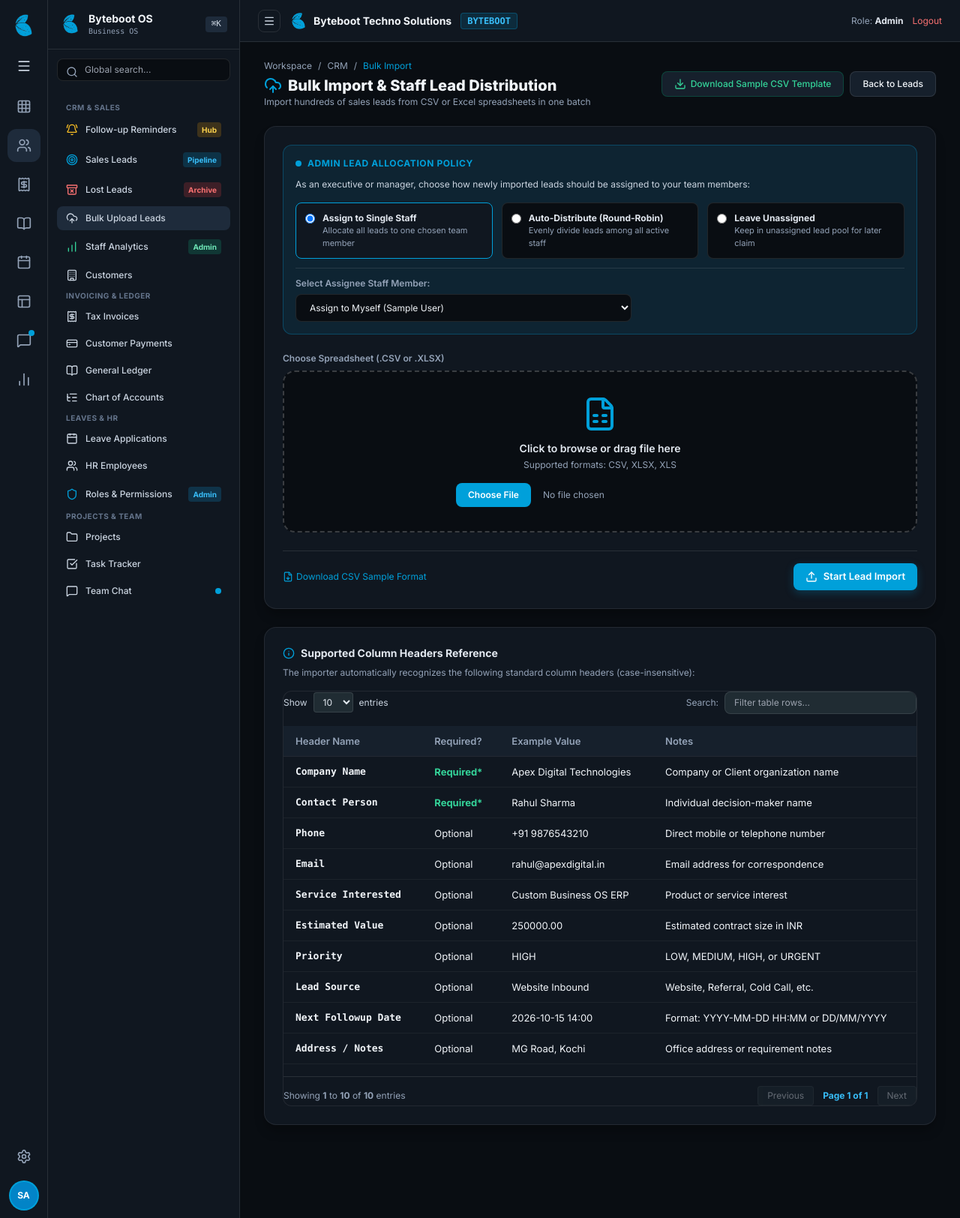
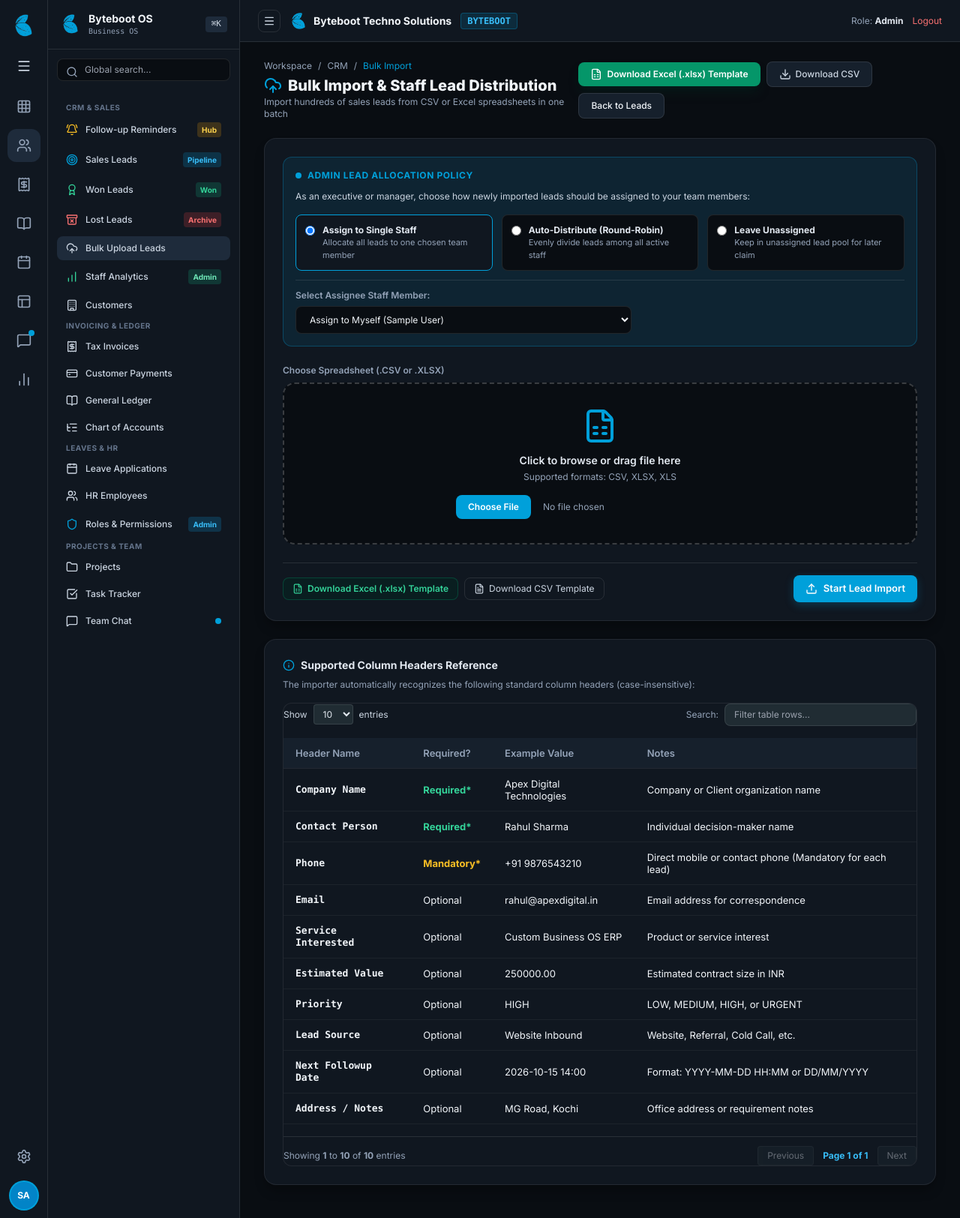
Before and after one commit to pramodthundathil/byteboot_day, a Django app: page /crm/leads/bulk-upload/ in a window 1280 px wide. Shown: the whole page at 75% size. Run offline with Django 5.2, Linux system fonts and the light colour scheme; the visitor is signed in with stand-in values (Sample User, id 1); data comes from the database, SQL or seed files in the repository; data that the repository does not hold is empty; some libraries are stand-ins or nearby versions.

Commit message:
update on CRM section

```diff
--- a/crm/templates/crm/lead_bulk_upload.html
+++ b/crm/templates/crm/lead_bulk_upload.html
@@ -14,10 +14,14 @@
             </h1>
             <p class="text-xs text-slate-400">Import hundreds of sales leads from CSV or Excel spreadsheets in one batch</p>
         </div>
-        <div class="flex items-center gap-2">
-            <a href="{% url 'crm:lead_template_download' %}" class="btn-secondary flex items-center gap-1.5 text-xs text-emerald-400 border-emerald-800/60 hover:bg-emerald-950/40">
+        <div class="flex flex-wrap items-center gap-2">
+            <a href="{% url 'crm:lead_template_excel_download' %}" class="btn-primary flex items-center gap-1.5 text-xs bg-emerald-600 hover:bg-emerald-500 text-white border-0 shadow-lg shadow-emerald-950/40">
+                <i data-lucide="file-spreadsheet" class="w-4 h-4"></i>
+                Download Excel (.xlsx) Template
+            </a>
+            <a href="{% url 'crm:lead_template_download' %}" class="btn-secondary flex items-center gap-1.5 text-xs text-slate-300 hover:text-white">
                 <i data-lucide="download" class="w-4 h-4"></i>
-                Download Sample CSV Template
+                Download CSV
             </a>
             <a href="{% url 'crm:lead_list' %}" class="btn-secondary text-xs">
                 Back to Leads
@@ -105,11 +109,17 @@
             </div>
         </div>
 
-        <div class="flex justify-between items-center pt-4 border-t border-white/10">
-            <a href="{% url 'crm:lead_template_download' %}" class="text-xs text-[#00a0da] hover:underline flex items-center gap-1">
-                <i data-lucide="file-down" class="w-3.5 h-3.5"></i>
-                Download CSV Sample Format
-            </a>
+        <div class="flex flex-col sm:flex-row justify-between items-start sm:items-center gap-3 pt-4 border-t border-white/10">
+            <div class="flex flex-wrap items-center gap-2">
+                <a href="{% url 'crm:lead_template_excel_download' %}" class="text-xs text-emerald-400 hover:text-emerald-300 font-semibold flex items-center gap-1.5 bg-emerald-950/40 px-3 py-1.5 rounded-lg border border-emerald-800/60 transition">
+                    <i data-lucide="file-spreadsheet" class="w-3.5 h-3.5"></i>
+                    Download Excel (.xlsx) Template
+                </a>
+                <a href="{% url 'crm:lead_template_download' %}" class="text-xs text-slate-300 hover:text-white flex items-center gap-1.5 px-3 py-1.5 rounded-lg border border-white/10 hover:border-white/20 transition">
+                    <i data-lucide="file-text" class="w-3.5 h-3.5"></i>
+                    Download CSV Template
+                </a>
+            </div>
             <button type="submit" class="btn-primary flex items-center gap-2">
                 <i data-lucide="upload" class="w-4 h-4"></i>
                 Start Lead Import
@@ -150,9 +160,9 @@
                     </tr>
                     <tr>
                         <td class="font-mono text-[#00a0da] font-bold">Phone</td>
-                        <td>Optional</td>
+                        <td><span class="text-amber-400 font-bold">Mandatory*</span></td>
                         <td>+91 9876543210</td>
-                        <td>Direct mobile or telephone number</td>
+                        <td>Direct mobile or contact phone (Mandatory for each lead)</td>
                     </tr>
                     <tr>
                         <td class="font-mono text-[#00a0da] font-bold">Email</td>
--- a/crm/urls.py
+++ b/crm/urls.py
@@ -10,6 +10,7 @@ urlpatterns = [
     path('leads/create/', views.lead_create, name='lead_create'),
     path('leads/<int:lead_id>/', views.lead_detail, name='lead_detail'),
     path('leads/<int:lead_id>/edit/', views.lead_edit, name='lead_edit'),
+    path('leads/<int:lead_id>/delete/', views.lead_delete, name='lead_delete'),
     path('leads/<int:lead_id>/quick-followup/', views.lead_quick_followup, name='lead_quick_followup'),
     path('leads/<int:lead_id>/quick-assign/', views.lead_quick_assign, name='lead_quick_assign'),
     path('leads/<int:lead_id>/ajax-detail/', views.lead_ajax_detail, name='lead_ajax_detail'),
@@ -17,6 +18,7 @@ urlpatterns = [
     path('leads/bulk-action/', views.lead_bulk_action, name='lead_bulk_action'),
     path('leads/bulk-upload/', views.lead_bulk_upload, name='lead_bulk_upload'),
     path('leads/template-download/', views.lead_template_download, name='lead_template_download'),
+    path('leads/template-download/excel/', views.lead_template_excel_download, name='lead_template_excel_download'),
     path('analytics/', views.staff_analytics, name='staff_analytics'),
     path('customers/', views.customer_list, name='customer_list'),
     path('customers/<int:customer_id>/', views.customer_detail, name='customer_detail'),
--- a/crm/views.py
+++ b/crm/views.py
@@ -8,7 +8,7 @@ from django.contrib import messages
 from django.http import HttpResponse, JsonResponse
 from django.core.paginator import Paginator, EmptyPage, PageNotAnInteger
 from django.utils import timezone
-from django.db.models import Q
+from django.db.models import Q, F
 
 from crm.models import Lead, LeadFollowup, Customer, CustomerContact
 from crm.services import (
@@ -20,6 +20,7 @@ from crm.services import (
     bulk_update_lead_priority,
     bulk_delete_leads,
     generate_sample_leads_csv,
+    generate_sample_leads_excel,
     parse_and_import_leads,
     get_staff_crm_performance
 )
@@ -36,6 +37,23 @@ def is_crm_admin(user, membership):
     if membership and (
         membership.role in ('COMPANY_ADMIN', 'PLATFORM_ADMIN') or
         membership.has_permission('crm', 'assign') or
+        membership.has_permission('crm', 'manage')
+    ):
+        return True
+    return False
+
+
+def can_delete_lead(user, membership):
+    """
+    Returns True if user is an administrator or has explicit delete permissions in CRM
+    """
+    if not user or not user.is_authenticated:
+        return False
+    if user.is_superuser:
+        return True
+    if membership and (
+        membership.role in ('COMPANY_ADMIN', 'PLATFORM_ADMIN') or
+        membership.has_permission('crm', 'delete') or
         membership.has_permission('crm', 'manage')
     ):
         return True
@@ -199,7 +217,7 @@ def lead_list(request):
     staff_filter = request.GET.get('staff', '')
     fup_filter = request.GET.get('fup', '')
     query = request.GET.get('q', '').strip()
-    sort_order = request.GET.get('sort', '-created_at')
+    sort_order = request.GET.get('sort', '')
 
     leads = Lead.objects.filter(company=company)
 
@@ -216,15 +234,19 @@ def lead_list(request):
             leads = leads.filter(assigned_to_id=staff_filter)
 
     is_lost_view = (status_filter == 'LOST')
+    is_won_view = (status_filter == 'WON')
     if is_lost_view:
         leads = leads.filter(status='LOST')
         active_sub = 'lost_leads'
+    elif is_won_view:
+        leads = leads.filter(status='WON')
+        active_sub = 'won_leads'
     elif status_filter:
         leads = leads.filter(status=status_filter)
         active_sub = 'leads'
     else:
-        # Main list strictly excludes LOST leads
-        leads = leads.exclude(status='LOST')
+        # Main list strictly excludes LOST and WON leads
+        leads = leads.exclude(status__in=['LOST', 'WON'])
         active_sub = 'leads'
 
     if priority_filter:
@@ -254,8 +276,10 @@ def lead_list(request):
     elif fup_filter == 'unscheduled':
         leads = leads.filter(next_followup_date__isnull=True).exclude(status__in=['WON', 'LOST'])
 
-    # Sorting
+    # Sorting (Defaults to latest scheduled follow-up first, with unscheduled at bottom)
     valid_sorts = {
+        'followup_latest': 'followup_latest',
+        'followup_overdue': 'followup_overdue',
         '-created_at': '-created_at',
         'created_at': 'created_at',
         'next_followup_date': 'next_followup_date',
@@ -264,13 +288,19 @@ def lead_list(request):
         'estimated_value': 'estimated_value',
         'company_name': 'company_name'
     }
-    order_by_field = valid_sorts.get(sort_order, '-created_at')
-    leads = leads.order_by(order_by_field).select_related('assigned_to', 'created_by')
+    sort_choice = valid_sorts.get(sort_order, 'followup_latest')
+    if sort_choice in ('followup_latest', '-next_followup_date'):
+        leads = leads.order_by(F('next_followup_date').desc(nulls_last=True), '-created_at')
+    elif sort_choice in ('followup_overdue', 'next_followup_date'):
+        leads = leads.order_by(F('next_followup_date').asc(nulls_last=True), '-created_at')
+    else:
+        leads = leads.order_by(sort_choice)
+    leads = leads.select_related('assigned_to', 'created_by')
 
     # Total counts for status tabs
     all_company_leads = Lead.objects.filter(company=company)
     total_leads_count = all_company_leads.count()
-    active_leads_count = all_company_leads.exclude(status='LOST').count()
+    active_leads_count = all_company_leads.exclude(status__in=['LOST', 'WON']).count()
     new_count = all_company_leads.filter(status='NEW').count()
     contacted_count = all_company_leads.filter(status='CONTACTED').count()
     followup_req_count = all_company_leads.filter(status='FOLLOW_UP').count()
@@ -294,11 +324,12 @@ def lead_list(request):
         'leads': leads_page,
         'status_filter': status_filter,
         'is_lost_view': is_lost_view,
+        'is_won_view': is_won_view,
         'priority_filter': priority_filter,
         'staff_filter': staff_filter,
         'fup_filter': fup_filter,
         'query': query,
-        'sort_order': sort_order,
+        'sort_order': sort_order or 'followup_latest',
         'total_leads_count': total_leads_count,
         'active_leads_count': active_leads_count,
         'new_count': new_count,
@@ -310,6 +341,7 @@ def lead_list(request):
         'won_count': won_count,
         'lost_count': lost_count,
         'is_admin': admin_mode,
+        'can_delete': can_delete_lead(request.user, membership),
         'assignable_users': assignable_users,
         'tomorrow_date': (now.date() + timedelta(days=1)).strftime('%Y-%m-%d'),
         'status_choices': Lead.STATUS_CHOICES,
@@ -477,16 +509,62 @@ def lead_edit(request, lead_id):
         return redirect('crm:lead_detail', lead_id=lead.id)
 
     assignable_users = get_assignable_users(company) if admin_mode else []
+    can_delete = can_delete_lead(request.user, membership)
 
     return render(request, 'crm/lead_form_edit.html', {
         'lead': lead,
         'is_admin': admin_mode,
+        'can_delete': can_delete,
         'assignable_users': assignable_users,
         'status_choices': Lead.STATUS_CHOICES,
         'priority_choices': Lead.PRIORITY_CHOICES,
         'active_tab': 'crm',
         'active_sub': 'leads'
     })
+
+
+@login_required
+def lead_delete(request, lead_id):
+    """
+    Permanently deletes a single lead record. Restricted strictly to Admin or permitted staff.
+    """
+    company = request.company
+    membership = getattr(request, 'membership', None)
+
+    if not can_delete_lead(request.user, membership):
+        messages.error(request, "Permission denied: Only administrators or permitted staff can delete leads.")
+        return redirect('crm:lead_list')
+
+    lead = get_object_or_404(Lead, id=lead_id, company=company)
+    was_lost = (lead.status == 'LOST')
+    if request.method == 'POST':
+        lead_num = lead.lead_number
+        lead_name = lead.company_name or lead.contact_person
+
+        AuditEvent.log(
+            company=company,
+            actor=request.user,
+            action='DELETE',
+            module='crm',
+            model_name='Lead',
+            object_id=str(lead.id),
+            object_repr=f"Deleted Lead {lead_num} - {lead_name}",
+            changes={'deleted_lead_id': lead.id, 'lead_number': lead_num, 'company_name': lead_name}
+        )
+
+        lead.delete()
+        messages.success(request, f"Lead {lead_num} ({lead_name}) has been permanently deleted.")
+
+        referer = request.POST.get('next') or request.META.get('HTTP_REFERER') or ''
+        # Avoid redirecting back to detail/edit view of the lead that was just deleted
+        if f"/leads/{lead_id}/" in referer or f"/leads/{lead_id}" in referer or not referer:
+            if was_lost:
+                return redirect(f"{reverse('crm:lead_list')}?status=LOST")
+            return redirect('crm:lead_list')
+
+        return redirect(referer)
+
+    return redirect('crm:lead_list')
 
 
 @login_required
@@ -577,6 +655,7 @@ def lead_detail(request, lead_id):
         'lead': lead,
         'followups': followups_page,
         'is_admin': admin_mode,
+        'can_delete': can_delete_lead(request.user, membership),
         'assignable_users': assignable_users,
         'audit_events': audit_events_page,
         'tomorrow_date': tomorrow_date,
@@ -719,8 +798,8 @@ def lead_bulk_action(request):
             messages.success(request, f"Successfully updated priority of {count} leads to {target_priority}.")
 
         elif action == 'delete':
-            if not admin_mode:
-                messages.error(request, "Only administrators can delete leads in bulk.")
+            if not can_delete_lead(request.user, membership):
+                messages.error(request, "Permission denied: Only administrators or permitted staff can delete leads in bulk.")
                 return redirect(request.META.get('HTTP_REFERER', 'crm:lead_list'))
             count = bulk_delete_leads(company, lead_ids, request.user)
             messages.success(request, f"Successfully deleted {count} leads.")
@@ -796,6 +875,21 @@ def lead_template_download(request):
     csv_data = generate_sample_leads_csv()
     response = HttpResponse(csv_data, content_type='text/csv')
     response['Content-Disposition'] = 'attachment; filename="crm_leads_import_template.csv"'
+    return response
+
+
+@login_required
+@require_permission('crm', 'view')
+def lead_template_excel_download(request):
+    """
+    Generates and downloads a clean Excel (.xlsx) template for lead import
+    """
+    excel_data = generate_sample_leads_excel()
+    response = HttpResponse(
+        excel_data,
+        content_type='application/vnd.openxmlformats-officedocument.spreadsheetml.sheet'
+    )
+    response['Content-Disposition'] = 'attachment; filename="crm_leads_import_template.xlsx"'
     return response
 
 
@@ -908,7 +1002,8 @@ def lead_ajax_detail(request, lead_id):
     return render(request, 'crm/lead_drawer_partial.html', {
         'lead': lead,
         'followups': lead.followups.all().select_related('staff')[:10],
-        'is_admin': admin_mode
+        'is_admin': admin_mode,
+        'can_delete': can_delete_lead(request.user, membership)
     })
 
 
--- a/templates/base.html
+++ b/templates/base.html
@@ -343,6 +343,10 @@
                 <span class="flex items-center gap-2.5"><i data-lucide="target" class="w-4 h-4 text-[#00a0da]"></i> Sales Leads</span>
                 <span class="bg-[#00a0da]/20 text-[#38bdf8] text-[10px] font-bold px-1.5 py-0.5 rounded">Pipeline</span>
             </a>
+            <a href="{% url 'crm:lead_list' %}?status=WON" class="flex items-center justify-between px-3 py-2 rounded-lg text-xs font-medium text-slate-300 hover:bg-[#1e2b3b] hover:text-white transition {% if active_sub == 'won_leads' %}bg-[#1e2b3b] text-emerald-400 font-semibold{% endif %}">
+                <span class="flex items-center gap-2.5"><i data-lucide="award" class="w-4 h-4 text-emerald-400"></i> Won Leads</span>
+                <span class="bg-emerald-500/20 text-emerald-400 text-[10px] font-bold px-1.5 py-0.5 rounded">Won</span>
+            </a>
             <a href="{% url 'crm:lead_list' %}?status=LOST" class="flex items-center justify-between px-3 py-2 rounded-lg text-xs font-medium text-slate-300 hover:bg-[#1e2b3b] hover:text-white transition {% if active_sub == 'lost_leads' %}bg-[#1e2b3b] text-red-400 font-semibold{% endif %}">
                 <span class="flex items-center gap-2.5"><i data-lucide="archive-x" class="w-4 h-4 text-red-400"></i> Lost Leads</span>
                 <span class="bg-red-500/20 text-red-400 text-[10px] font-bold px-1.5 py-0.5 rounded">Archive</span>
```
Also changed, not shown: crm/services.py (+159 -24 lines), crm/templates/crm/lead_detail.html (+9 -0 lines), crm/templates/crm/lead_drawer_partial.html (+11 -1 lines), crm/templates/crm/lead_form_edit.html (+9 -0 lines), crm/templates/crm/lead_list.html (+39 -24 lines), dashboard/templates/dashboard/index.html (+27 -11 lines).
